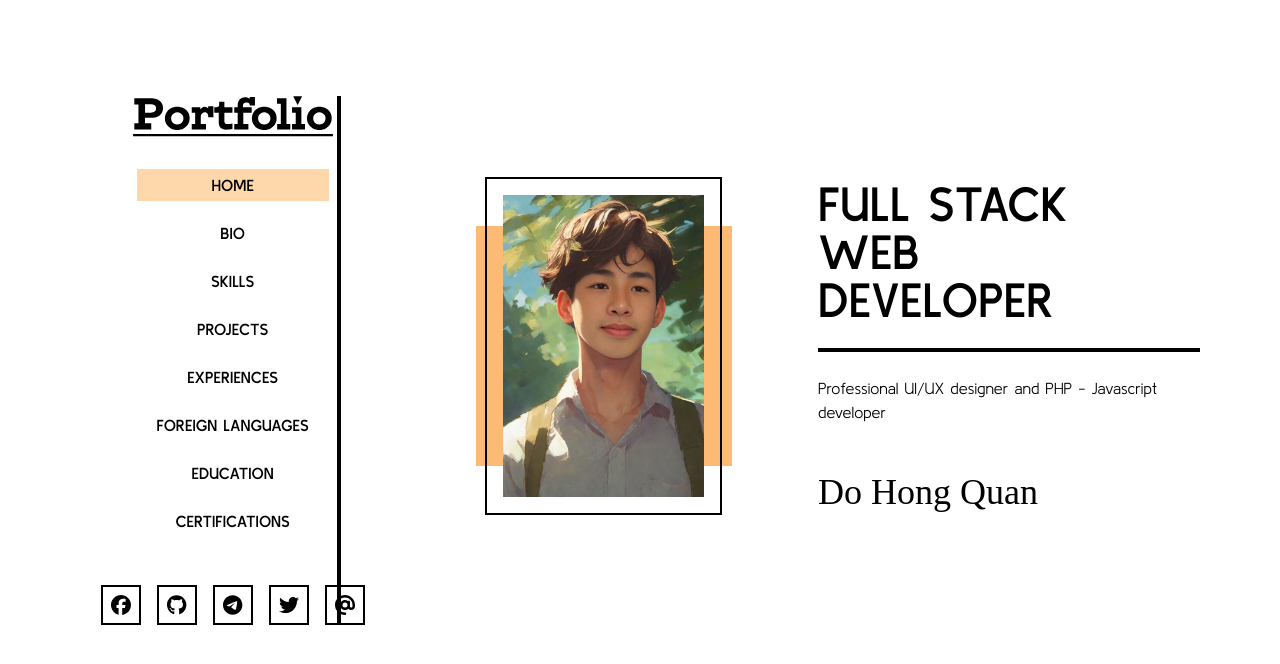
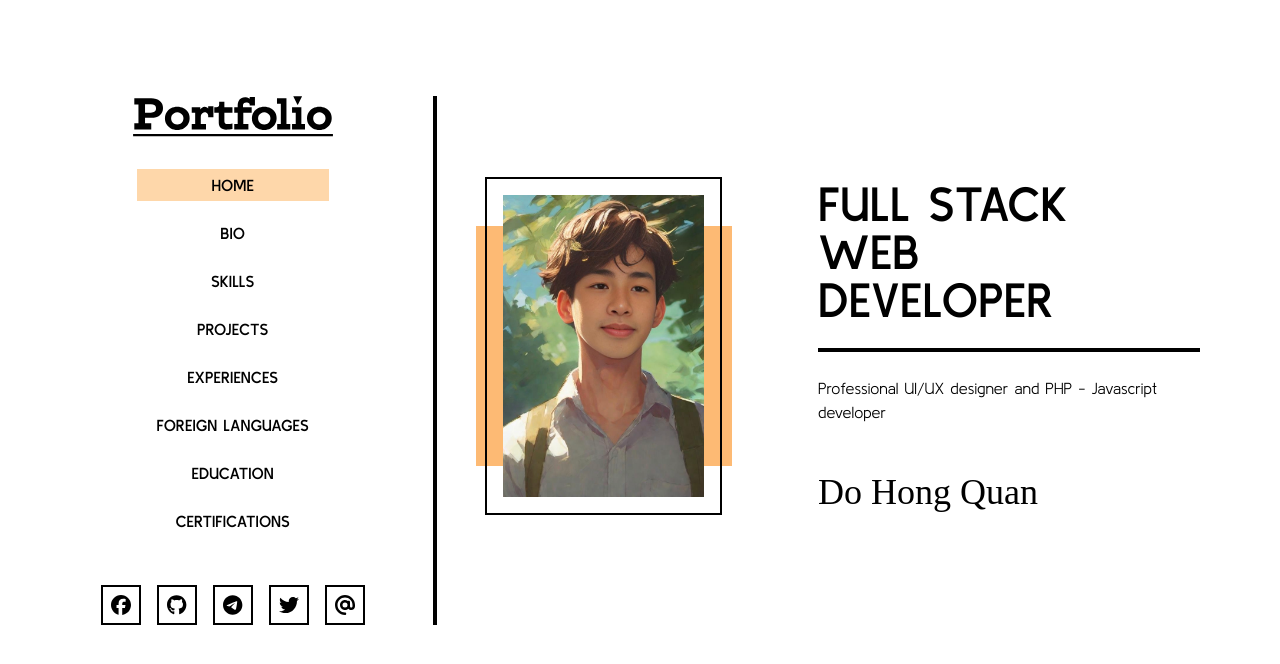
Before and after one commit to quandohong28/portfolio, a React (Vite) app: page /#/home in a window 1280 px wide. Shown: the top 664 px of the page. Built offline with nearby package versions, Linux system fonts and the light colour scheme; a web font is replaced by a local one.

Commit message:
Update Root component layout and styles

```diff
--- a/src/components/routes/Root.jsx
+++ b/src/components/routes/Root.jsx
@@ -8,7 +8,7 @@ export default function Root() {
         <>
             <div className='my-12 mx-8 font-light'>
                 <div className="grid grid-cols-12">
-                    <div className='col-span-12 lg:col-span-4 mx-24'>
+                    <div className='col-span-12 lg:col-span-4 px-auto'>
                         <Sidebar />
                     </div>
                     <div className="col-span-12 lg:col-span-8">
```
